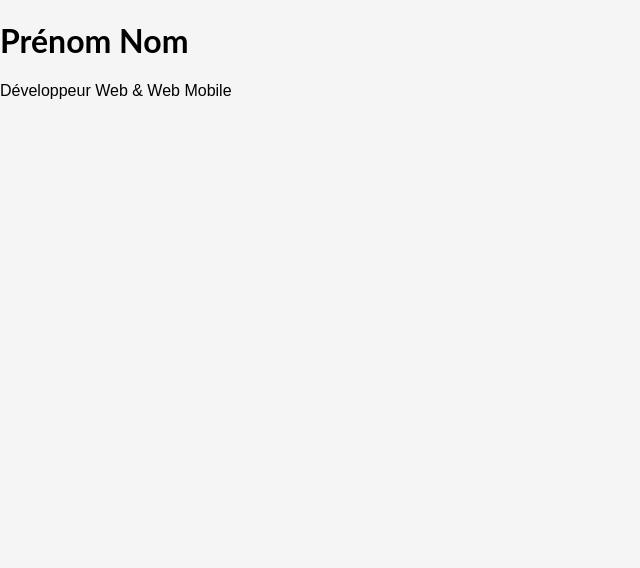
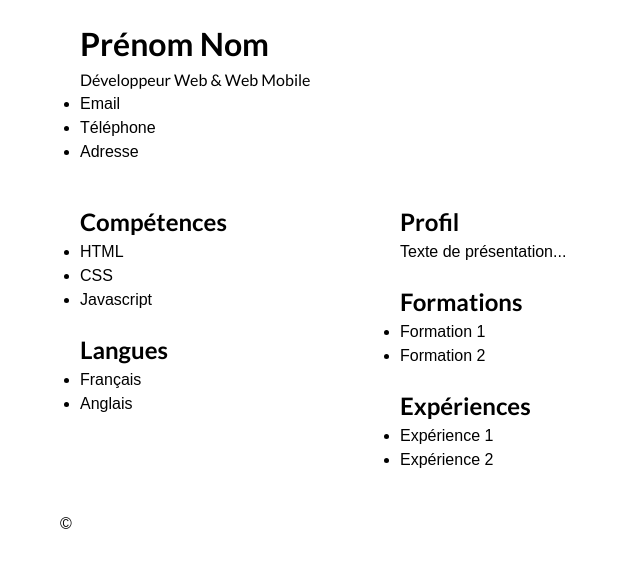
Before and after one commit to meliokinchi/cv-projet, a plain HTML site: page index.html in a window 1280 px wide. Shown: the whole page, without its empty margins (0-640 px from the left). Drawn offline with Linux system fonts and the light colour scheme; a web font is replaced by a local one.

Commit message:
Issue 2 : ajout des polices Lato et Raleway + CSS de base

```diff
--- /dev/null
+++ b/assets/fonts/fonts.css
@@ -0,0 +1,25 @@
+/* Import Lato via Google Fonts pour les titres */
+@import url('https://fonts.googleapis.com/css2?family=Lato:ital,wght@0,400;0,700;1,400&display=swap');
+
+/* Raleway local pour le contenu */
+@font-face {
+  font-family: "Raleway";
+  src: url("../fonts/Raleway-Regular.woff2") format("woff2");
+  font-weight: 400;
+  font-style: normal;
+  font-display: swap;
+}
+@font-face {
+  font-family: "Raleway";
+  src: url("../fonts/Raleway-Italic.woff2") format("woff2");
+  font-weight: 400;
+  font-style: italic;
+  font-display: swap;
+}
+@font-face {
+  font-family: "Raleway";
+  src: url("../fonts/Raleway-Bold.woff2") format("woff2");
+  font-weight: 700;
+  font-style: normal;
+  font-display: swap;
+}
--- a/css/style.css
+++ b/css/style.css
@@ -1,11 +1,32 @@
-/* CSS de base */
+/* Reset simple + box-sizing */
+*,
+*::before,
+*::after { box-sizing: border-box; margin: 0; padding: 0; }
+
 body {
-  font-family: Arial, sans-serif;
-  margin: 0;
-  padding: 0;
-  background-color: #f5f5f5;
+  font-family: "Raleway", sans-serif;
+  line-height: 1.5;
 }
 
-h1 {
-  font-family: 'Lato', sans-serif;
+/* Layout page */
+.page { max-width: 1160px; margin: auto; }
+
+/* Header */
+.header__inner { display: flex; gap: 20px; padding: 20px; }
+
+/* Titres */
+.name, .role, h2 { font-family: "Lato", sans-serif; }
+
+/* Main layout */
+.main { display: flex; gap: 20px; padding: 20px; }
+.sidebar { width: 300px; }
+.content { flex: 1; }
+
+/* Sections */
+.box { margin-bottom: 20px; }
+
+/* Responsive */
+@media (max-width: 900px) {
+  .main { flex-direction: column; }
+  .sidebar { width: 100%; }
 }
--- a/index.html
+++ b/index.html
@@ -1,15 +1,75 @@
-<!DOCTYPE html>
+<!doctype html>
 <html lang="fr">
 <head>
-  <meta charset="UTF-8">
+  <meta charset="utf-8">
   <meta name="viewport" content="width=device-width, initial-scale=1">
-  <title>CV – Prénom Nom</title>
+  <title>CV – Prénom Nom | Développeur Web & Web Mobile</title>
+  <link rel="stylesheet" href="assets/fonts/fonts.css">
   <link rel="stylesheet" href="css/style.css">
 </head>
 <body>
-  <header>
-    <h1>Prénom Nom</h1>
-    <p>Développeur Web & Web Mobile</p>
-  </header>
+  <div class="page">
+    <header class="header">
+      <div class="header__inner">
+        <div class="id-block">
+          <h1 class="name"><span>Prénom</span> <span>Nom</span></h1>
+          <p class="role">Développeur Web & Web Mobile</p>
+          <ul class="contact">
+            <li>Email</li>
+            <li>Téléphone</li>
+            <li>Adresse</li>
+          </ul>
+        </div>
+      </div>
+    </header>
+
+    <main class="main">
+      <aside class="sidebar">
+        <section class="box">
+          <h2>Compétences</h2>
+          <ul class="skills">
+            <li>HTML</li>
+            <li>CSS</li>
+            <li>Javascript</li>
+          </ul>
+        </section>
+
+        <section class="box">
+          <h2>Langues</h2>
+          <ul class="list-plain">
+            <li>Français</li>
+            <li>Anglais</li>
+          </ul>
+        </section>
+      </aside>
+
+      <section class="content">
+        <section class="box">
+          <h2>Profil</h2>
+          <p>Texte de présentation...</p>
+        </section>
+
+        <section class="box">
+          <h2>Formations</h2>
+          <ul class="timeline">
+            <li>Formation 1</li>
+            <li>Formation 2</li>
+          </ul>
+        </section>
+
+        <section class="box">
+          <h2>Expériences</h2>
+          <ul class="timeline">
+            <li>Expérience 1</li>
+            <li>Expérience 2</li>
+          </ul>
+        </section>
+      </section>
+    </main>
+
+    <footer class="footer">
+      <p>© <Prénom Nom></p>
+    </footer>
+  </div>
 </body>
 </html>
```
